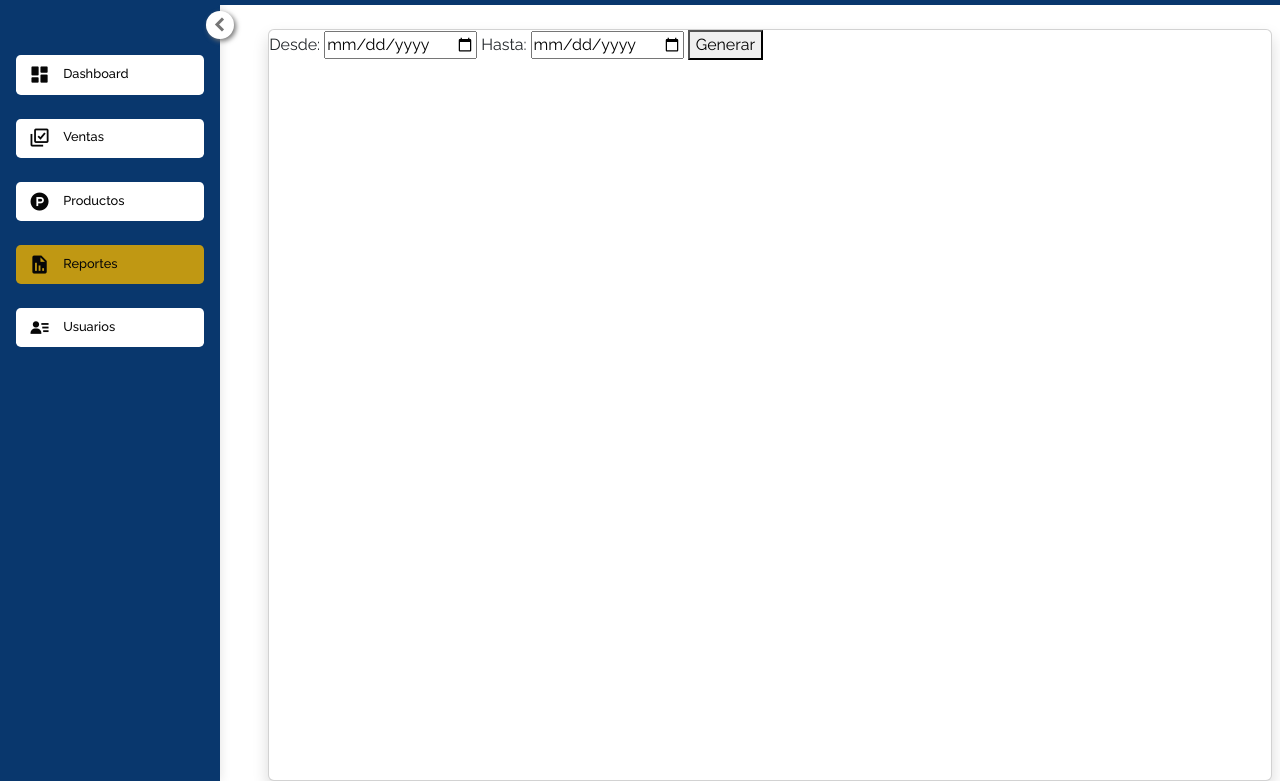
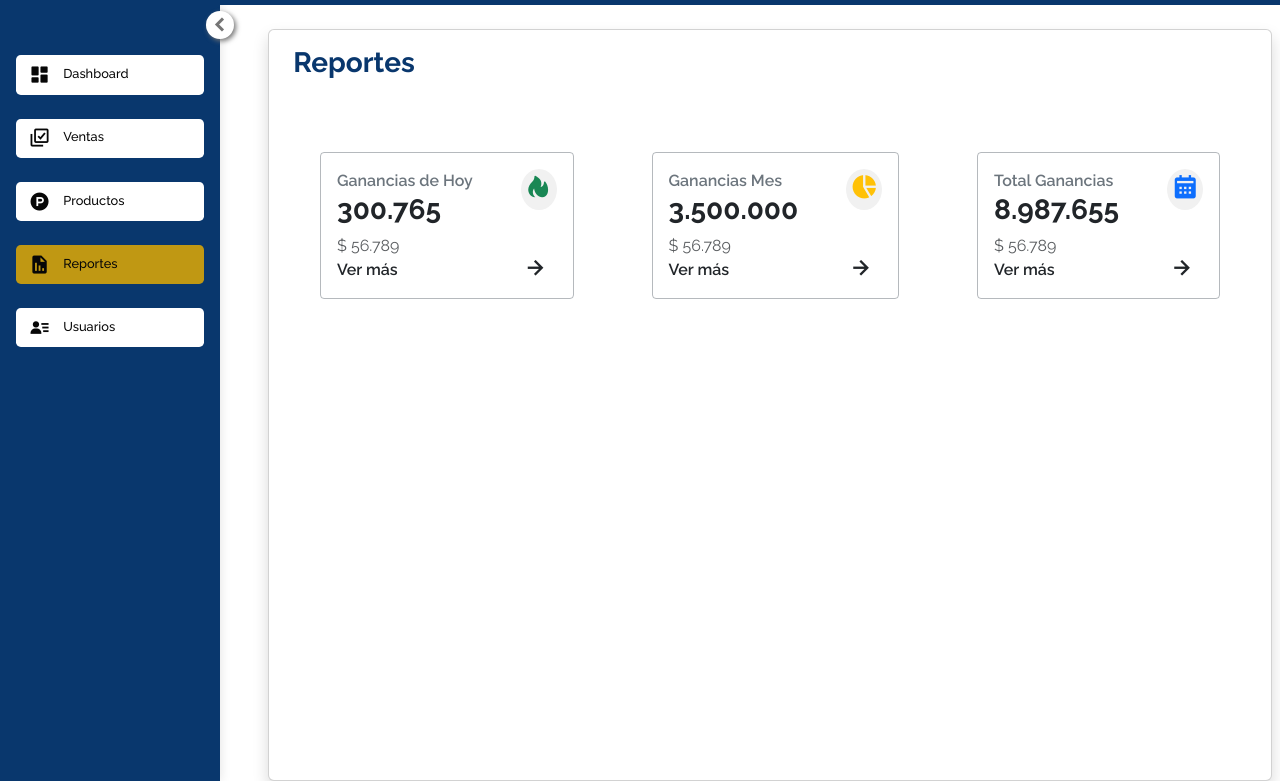
Before and after one commit to Mpadilla16/Pos_Express, a plain HTML site: page views/reportes.html in a window 1280 px wide. Shown: the part 67-848 px from the top of the page. Drawn offline with nearby package versions, Linux system fonts and the light colour scheme.

Commit message:
Ganancias

```diff
--- a/assets/css/reportes.css
+++ b/assets/css/reportes.css
@@ -37,6 +37,10 @@ main {
 .azul-claro-secundario {
   color: var(--bs-info);
 }
+.bg-gray-lightest {
+  background-color: #f1f1f1;
+}
+
 
 /* Quitar borde del botón hamburguesa */
 .navbar-toggler {
--- a/assets/css/ventas.css
+++ b/assets/css/ventas.css
@@ -210,7 +210,8 @@ main {
 .oculto {
   display: none;
 }
-
 .visible {
   display: block;
 }
+
+/*seccion de reportes*/
--- a/views/reportes.html
+++ b/views/reportes.html
@@ -102,16 +102,70 @@
     </section>
     <!------------------------------------------->
 
-    <!--Reporte-->
+    <!--------------Reporte----------->
     <section class="mt-5 min w-100 mx-2 card shadow">
-      <div>
-        <form>
-          <label>Desde: <input type="date" name="desde"></label>
-          <label>Hasta: <input type="date" name="hasta"></label>
-          <button type="submit">Generar</button>
-        </form>
-        <div id="resultado-reportes"></div>
+      <div class="mt-3 mx-4 mb-lg-5">
+        <h3 class="fw-bold azul-text-primario ">Reportes</h3>
       </div>
+
+      <!-----Ganancias------>
+      <div class="container ">
+        <div class=" d-flex flex-column flex-lg-row justify-content-around mt-3">
+
+          <div class="d-flex p-3 border border-1 border-secondary border-opacity-50 rounded-1">
+            <article class="me-5">
+              <p class="text-secondary mb-0 fw-semibold fs-6">Ganancias de Hoy</p>
+              <h3 class="text-dark fw-bold">300.765</h3>
+              <p class="text-muted mb-0">$ 56.789</p>
+              <p class="text-dark mb-0 fw-semibold fs-6">Ver más</p>
+            </article>
+            <div class="d-flex flex-column justify-content-between">
+              <div class="bg-gray-lightest p-1 rounded-circle"><i
+                  class='bx bxs-hot text-success fs-3'></i></div>
+              <i class='bx bx-right-arrow-alt fs-3'></i>
+            </div>
+          </div>
+
+          <div class="d-flex p-3 border border-1 border-secondary border-opacity-50 rounded-1">
+            <article class="me-5">
+              <p class="text-secondary mb-0 fw-semibold fs-6">Ganancias Mes</p>
+              <h3 class="text-dark fw-bold">3.500.000</h3>
+              <p class="text-muted mb-0">$ 56.789</p>
+              <p class="text-dark mb-0 fw-semibold fs-6">Ver más</p>
+            </article>
+            <div class="d-flex flex-column justify-content-between">
+              <div class="bg-gray-lightest p-1 rounded-circle"><i
+                  class='bx bxs-pie-chart-alt-2 text-warning fs-3'></i></div>
+              <i class='bx bx-right-arrow-alt fs-3'></i>
+            </div>
+          </div>
+
+          <div class="d-flex p-3 border border-1 border-secondary border-opacity-50 rounded-1">
+            <article class="me-5">
+              <p class="text-secondary mb-0 fw-semibold fs-6">Total Ganancias</p>
+              <h3 class="text-dark fw-bold">8.987.655</h3>
+              <p class="text-muted mb-0">$ 56.789</p>
+              <p class="text-dark mb-0 fw-semibold fs-6">Ver más</p>
+            </article>
+            <div class="d-flex flex-column justify-content-between">
+              <div class="bg-gray-lightest p-1 rounded-circle">
+                <i class='bx bxs-calendar text-primary fs-3'></i>
+                </div>
+              <i class='bx bx-right-arrow-alt fs-3'></i>
+            </div>
+          </div>
+
+        </div>
+      </div>
+      <!----Fin de Ganancias-->
+
+      <div class="">
+        <div>
+
+        </div>
+        <div></div>
+      </div>
+
     </section>
     <!------------------------>
   </main>
```
Also changed, not shown: views/productos.html (+31 -17 lines).
